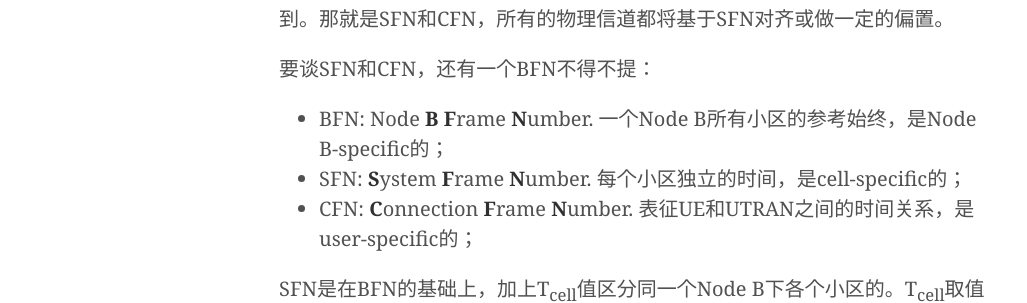
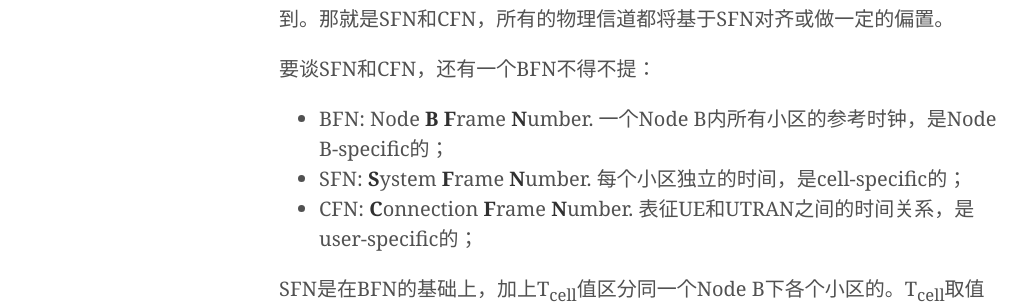
Before and after one commit to happybit/happybit.github.io, a Jekyll site: the page built from _posts/2014-10-26-sfn-and-cfn.markdown, in a window 1280 px wide. Shown: the part 248-551 px from the top of the page, without its empty margins (1-1028 px from the left). Built offline with Jekyll 4.4.1, drawn with Linux system fonts in a browser that asks for light colours; some web fonts are replaced; comment, search, counter and statistics services are not loaded.

Commit message:
correct typo

```diff
--- a/_posts/2014-10-26-sfn-and-cfn.markdown
+++ b/_posts/2014-10-26-sfn-and-cfn.markdown
@@ -12,7 +12,7 @@ categories: Radioaccess
 
 要谈SFN和CFN，还有一个BFN不得不提：
 
-* BFN: Node **B** **F**rame **N**umber. 一个Node B所有小区的参考始终，是Node B-specific的；
+* BFN: Node **B** **F**rame **N**umber. 一个Node B内所有小区的参考时钟，是Node B-specific的；
 * SFN: **S**ystem **F**rame **N**umber. 每个小区独立的时间，是cell-specific的；
 * CFN: **C**onnection **F**rame **N**umber. 表征UE和UTRAN之间的时间关系，是user-specific的；
 
```
